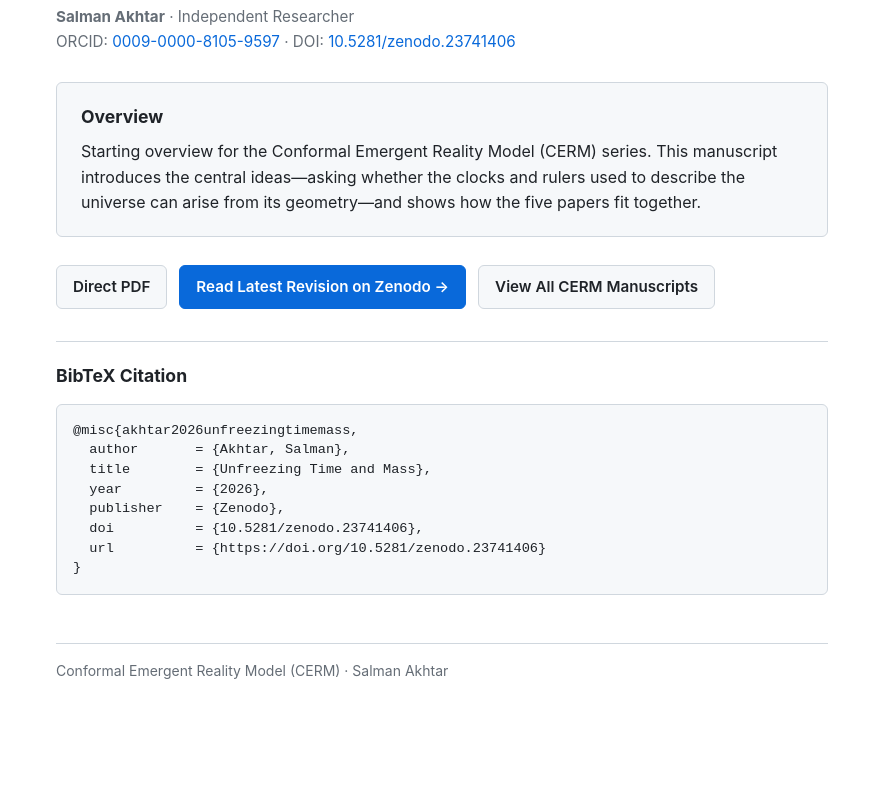
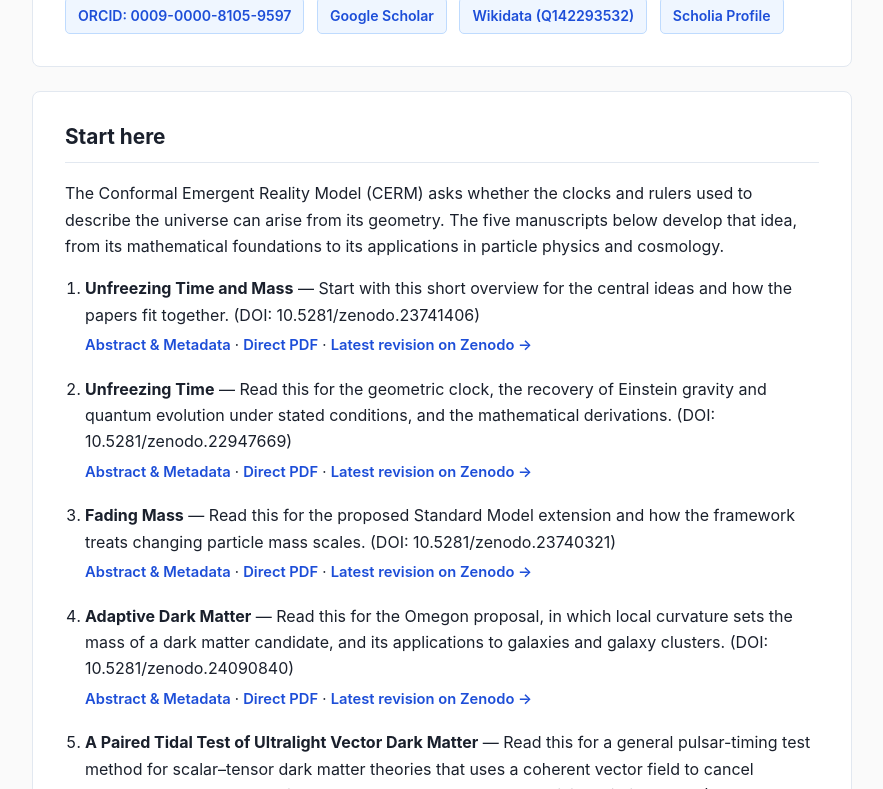
Before and after one commit to kalahari00/Conformal-Emergent-Reality-Model-CERM, a plain HTML site: page index.html in a window 1280 px wide. Shown: the part 152-941 px from the top of the page, without its empty margins (198-1081 px from the left). Before the commit the page ends 875 px from the top, so only its background shows below. Drawn offline with Linux system fonts and the light colour scheme.

Commit message:
Update index.html

```diff
--- a/index.html
+++ b/index.html
@@ -3,176 +3,102 @@
 <head>
   <meta charset="UTF-8" />
   <meta name="viewport" content="width=device-width, initial-scale=1.0" />
-  <title>Unfreezing Time and Mass – Salman Akhtar</title>
-  <meta name="description" content="Unfreezing Time and Mass by Salman Akhtar. A short overview of the central ideas of the Conformal Emergent Reality Model (CERM) and how the five manuscripts fit together." />
+  <title>Conformal Emergent Reality Model (CERM) – Salman Akhtar</title>
+  <meta name="description" content="The Conformal Emergent Reality Model (CERM) asks whether the clocks and rulers used to describe the universe can arise from its geometry." />
 
-  <!-- Google Scholar Metadata -->
-  <meta name="citation_title" content="Unfreezing Time and Mass" />
+  <!-- Google Scholar / Highwire Press Metadata for Paper 1 -->
+  <meta name="citation_title" content="Unfreezing Time and Mass: Conformal Unification of General Relativity, Quantum Mechanics, and the Standard Model" />
   <meta name="citation_author" content="Akhtar, Salman" />
-  <meta name="citation_publication_date" content="2026" />
+  <meta name="citation_publication_date" content="2026/11/09" />
+  <meta name="citation_online_date" content="2026/11/09" />
   <meta name="citation_doi" content="10.5281/zenodo.23741406" />
-  <meta name="citation_abstract_html_url" content="https://kalahari00.github.io/Conformal-Emergent-Reality-Model-CERM/unfreezing-time-and-mass.html" />
+  <meta name="citation_abstract_html_url" content="https://kalahari00.github.io/Conformal-Emergent-Reality-Model-CERM/" />
   <meta name="citation_pdf_url" content="https://kalahari00.github.io/Conformal-Emergent-Reality-Model-CERM/Unfreezing_Time_and_Mass__Conformal_Unification_of_General_Relativity__Quantum_Mechanics__and_the_Standard_Model__v1_1.pdf" />
 
   <style>
-    :root {
-      --bg: #ffffff;
-      --text: #1f2328;
-      --muted: #656d76;
-      --border: #d0d7de;
-      --accent: #0969da;
-      --accent-hover: #0550ae;
-      --card-bg: #f6f8fa;
-    }
-    * { box-sizing: border-box; }
-    body {
-      font-family: -apple-system, BlinkMacSystemFont, "Segoe UI", Helvetica, Arial, sans-serif;
-      line-height: 1.6;
-      color: var(--text);
-      background: var(--bg);
-      max-width: 820px;
-      margin: 0 auto;
-      padding: 2.5rem 1.5rem;
-    }
-    nav {
-      margin-bottom: 2rem;
-      font-size: 0.95rem;
-    }
-    nav a {
-      color: var(--accent);
-      text-decoration: none;
-    }
-    nav a:hover { text-decoration: underline; }
-    h1 {
-      font-size: 2rem;
-      line-height: 1.25;
-      margin: 0 0 0.5rem 0;
-      border-bottom: 1px solid var(--border);
-      padding-bottom: 0.75rem;
-    }
-    .meta {
-      color: var(--muted);
-      font-size: 0.95rem;
-      margin-bottom: 1.75rem;
-    }
-    .meta a {
-      color: var(--accent);
-      text-decoration: none;
-    }
-    .meta a:hover { text-decoration: underline; }
-    .abstract-box {
-      background: var(--card-bg);
-      border: 1px solid var(--border);
-      border-radius: 6px;
-      padding: 1.25rem 1.5rem;
-      margin-bottom: 1.75rem;
-    }
-    .abstract-box h2 {
-      font-size: 1.1rem;
-      margin: 0 0 0.5rem 0;
-    }
-    .abstract-box p { margin: 0; }
-    .btn-group {
-      display: flex;
-      flex-wrap: wrap;
-      gap: 0.75rem;
-      margin-bottom: 2rem;
-    }
-    .btn {
-      display: inline-block;
-      padding: 0.55rem 1rem;
-      border-radius: 6px;
-      font-weight: 600;
-      font-size: 0.95rem;
-      text-decoration: none;
-      border: 1px solid var(--border);
-      color: var(--text);
-      background: var(--card-bg);
-    }
-    .btn-primary {
-      background: var(--accent);
-      color: #ffffff;
-      border-color: var(--accent);
-    }
-    .btn-primary:hover {
-      background: var(--accent-hover);
-      border-color: var(--accent-hover);
-    }
-    .btn:hover:not(.btn-primary) {
-      background: #eaeef2;
-    }
-    .citation-block {
-      margin-top: 2rem;
-      padding-top: 1.25rem;
-      border-top: 1px solid var(--border);
-    }
-    .citation-block h2 {
-      font-size: 1.1rem;
-      margin: 0 0 0.5rem 0;
-    }
-    pre {
-      background: var(--card-bg);
-      border: 1px solid var(--border);
-      border-radius: 6px;
-      padding: 1rem;
-      overflow-x: auto;
-      font-size: 0.85rem;
-      line-height: 1.45;
-    }
-    footer {
-      margin-top: 3rem;
-      padding-top: 1rem;
-      border-top: 1px solid var(--border);
-      color: var(--muted);
-      font-size: 0.875rem;
-    }
+    :root { --bg: #fafafa; --card: #ffffff; --text: #1a202c; --muted: #4a5568; --accent: #1d4ed8; --border: #e2e8f0; }
+    body { font-family: -apple-system, BlinkMacSystemFont, "Segoe UI", Roboto, Georgia, serif; background: var(--bg); color: var(--text); line-height: 1.65; margin: 0; padding: 2rem 1rem; }
+    .container { max-width: 820px; margin: 0 auto; }
+    header, section { background: var(--card); border: 1px solid var(--border); border-radius: 8px; padding: 1.75rem 2rem; margin-bottom: 1.5rem; }
+    h1 { margin: 0 0 0.35rem 0; font-size: 1.75rem; line-height: 1.25; }
+    .subtitle { color: var(--muted); font-size: 1.05rem; margin-bottom: 1rem; }
+    .badges a { display: inline-block; margin: 0.25rem 0.5rem 0.25rem 0; padding: 0.35rem 0.75rem; font-size: 0.88rem; color: var(--accent); background: #eff6ff; border: 1px solid #bfdbfe; border-radius: 5px; text-decoration: none; font-weight: 600; }
+    .badges a:hover { background: #dbeafe; }
+    h2 { margin-top: 0; font-size: 1.3rem; border-bottom: 1px solid var(--border); padding-bottom: 0.5rem; }
+    ol { padding-left: 1.25rem; margin: 0; }
+    li { margin-bottom: 1.15rem; }
+    li:last-child { margin-bottom: 0; }
+    .links { margin-top: 0.3rem; font-size: 0.92rem; }
+    a { color: var(--accent); text-decoration: none; font-weight: 600; }
+    a:hover { text-decoration: underline; }
+    footer { text-align: center; font-size: 0.85rem; color: var(--muted); margin-top: 2rem; }
   </style>
 </head>
 <body>
+  <div class="container">
+    <header>
+      <h1>Conformal Emergent Reality Model (CERM)</h1>
+      <div class="subtitle">Salman Akhtar &middot; Independent Researcher</div>
+      <div class="badges">
+        <a href="https://orcid.org/0009-0000-8105-9597" target="_blank" rel="noopener">ORCID: 0009-0000-8105-9597</a>
+        <a href="https://scholar.google.com/citations?user=90R6n4YAAAAJ" target="_blank" rel="noopener">Google Scholar</a>
+        <a href="https://www.wikidata.org/wiki/Q142293532" target="_blank" rel="noopener">Wikidata (Q142293532)</a>
+        <a href="https://scholia.toolforge.org/author/Q142293532" target="_blank" rel="noopener">Scholia Profile</a>
+      </div>
+    </header>
 
-  <nav>
-    <a href="index.html">← Back to Conformal Emergent Reality Model (CERM)</a>
-  </nav>
-
-  <header>
-    <h1>Unfreezing Time and Mass</h1>
-    <div class="meta">
-      <strong>Salman Akhtar</strong> · Independent Researcher<br />
-      ORCID: <a href="https://orcid.org/0009-0000-8105-9597" target="_blank" rel="noopener">0009-0000-8105-9597</a> ·
-      DOI: <a href="https://doi.org/10.5281/zenodo.23741406" target="_blank" rel="noopener">10.5281/zenodo.23741406</a>
-    </div>
-  </header>
-
-  <main>
-    <section class="abstract-box">
-      <h2>Overview</h2>
+    <section>
+      <h2>Start here</h2>
       <p>
-        Starting overview for the Conformal Emergent Reality Model (CERM) series. This manuscript introduces the central ideas—asking whether the clocks and rulers used to describe the universe can arise from its geometry—and shows how the five papers fit together.
+        The Conformal Emergent Reality Model (CERM) asks whether the clocks and rulers used to describe the universe can arise from its geometry. The five manuscripts below develop that idea, from its mathematical foundations to its applications in particle physics and cosmology.
       </p>
+      <ol>
+        <li>
+          <strong>Unfreezing Time and Mass</strong> &mdash; Start with this short overview for the central ideas and how the papers fit together. (DOI: 10.5281/zenodo.23741406)
+          <div class="links">
+            <a href="unfreezing-time-and-mass.html">Abstract &amp; Metadata</a> &middot;
+            <a href="Unfreezing_Time_and_Mass__Conformal_Unification_of_General_Relativity__Quantum_Mechanics__and_the_Standard_Model__v1_1.pdf">Direct PDF</a> &middot;
+            <a href="https://doi.org/10.5281/zenodo.23741406" target="_blank" rel="noopener">Latest revision on Zenodo &rarr;</a>
+          </div>
+        </li>
+        <li>
+          <strong>Unfreezing Time</strong> &mdash; Read this for the geometric clock, the recovery of Einstein gravity and quantum evolution under stated conditions, and the mathematical derivations. (DOI: 10.5281/zenodo.22947669)
+          <div class="links">
+            <a href="unfreezing-time.html">Abstract &amp; Metadata</a> &middot;
+            <a href="Unfreezing_Time__Unifying_General_Relativity_and_Quantum_Mechanics_through_Conformal_Emergent_Geometry_v1_1___final.pdf">Direct PDF</a> &middot;
+            <a href="https://doi.org/10.5281/zenodo.22947669" target="_blank" rel="noopener">Latest revision on Zenodo &rarr;</a>
+          </div>
+        </li>
+        <li>
+          <strong>Fading Mass</strong> &mdash; Read this for the proposed Standard Model extension and how the framework treats changing particle mass scales. (DOI: 10.5281/zenodo.23740321)
+          <div class="links">
+            <a href="fading-mass.html">Abstract &amp; Metadata</a> &middot;
+            <a href="Fading_Mass__Unifying_General_Relativity_and_Quantum_Mechanics_through_Conformal_Emergent_Geometry_v1_0__Final_.pdf">Direct PDF</a> &middot;
+            <a href="https://doi.org/10.5281/zenodo.23740321" target="_blank" rel="noopener">Latest revision on Zenodo &rarr;</a>
+          </div>
+        </li>
+        <li>
+          <strong>Adaptive Dark Matter</strong> &mdash; Read this for the Omegon proposal, in which local curvature sets the mass of a dark matter candidate, and its applications to galaxies and galaxy clusters. (DOI: 10.5281/zenodo.24090840)
+          <div class="links">
+            <a href="adaptive-dark-matter.html">Abstract &amp; Metadata</a> &middot;
+            <a href="Adaptive_Dark_Matter__When_Geometry_Sets_the_Mass___v1_0.pdf">Direct PDF</a> &middot;
+            <a href="https://doi.org/10.5281/zenodo.24090840" target="_blank" rel="noopener">Latest revision on Zenodo &rarr;</a>
+          </div>
+        </li>
+        <li>
+          <strong>A Paired Tidal Test of Ultralight Vector Dark Matter</strong> &mdash; Read this for a general pulsar-timing test method for scalar&ndash;tensor dark matter theories that uses a coherent vector field to cancel unknown dark matter density and measure scalar&ndash;curvature mixing within CERM. (DOI: 10.5281/zenodo.24218678)
+          <div class="links">
+            <a href="vector-dark-matter.html">Abstract &amp; Metadata</a> &middot;
+            <a href="Paired_Tidal_Test_of_Ultralight_Vector_Dark_Matter___CERM_Vector_Extension_Release_v1_0.pdf">Direct PDF</a> &middot;
+            <a href="https://doi.org/10.5281/zenodo.24218678" target="_blank" rel="noopener">Latest revision on Zenodo &rarr;</a>
+          </div>
+        </li>
+      </ol>
     </section>
 
-    <div class="btn-group">
-      <a class="btn" href="Unfreezing_Time_and_Mass__Conformal_Unification_of_General_Relativity__Quantum_Mechanics__and_the_Standard_Model__v1_1.pdf">Direct PDF</a>
-      <a class="btn btn-primary" href="https://doi.org/10.5281/zenodo.23741406" target="_blank" rel="noopener">Read Latest Revision on Zenodo →</a>
-      <a class="btn" href="index.html">View All CERM Manuscripts</a>
-    </div>
-
-    <section class="citation-block">
-      <h2>BibTeX Citation</h2>
-      <pre>@misc{akhtar2026unfreezingtimemass,
-  author       = {Akhtar, Salman},
-  title        = {Unfreezing Time and Mass},
-  year         = {2026},
-  publisher    = {Zenodo},
-  doi          = {10.5281/zenodo.23741406},
-  url          = {https://doi.org/10.5281/zenodo.23741406}
-}</pre>
-    </section>
-  </main>
-
-  <footer>
-    Conformal Emergent Reality Model (CERM) · Salman Akhtar
-  </footer>
-
+    <footer>
+      Conformal Emergent Reality Model (CERM) &middot; Salman Akhtar
+    </footer>
+  </div>
 </body>
 </html>
```
